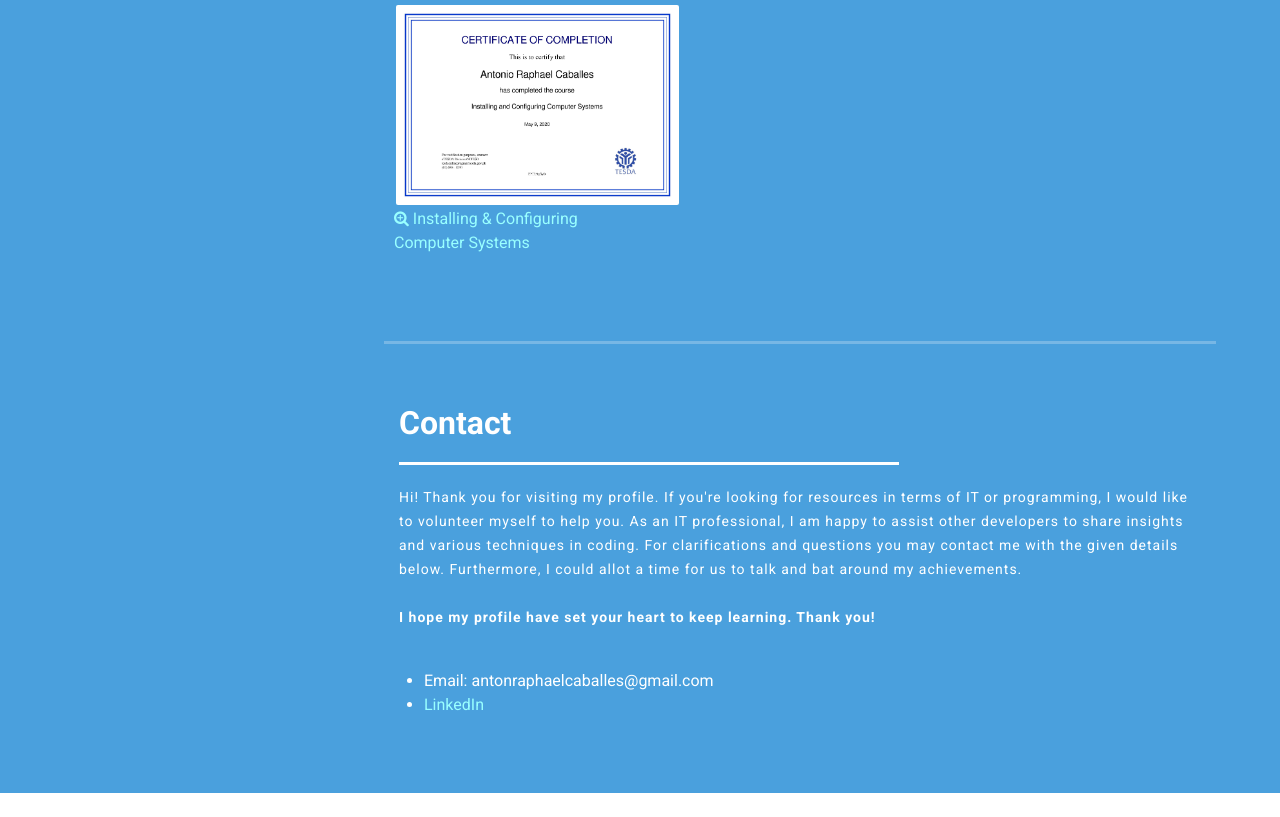
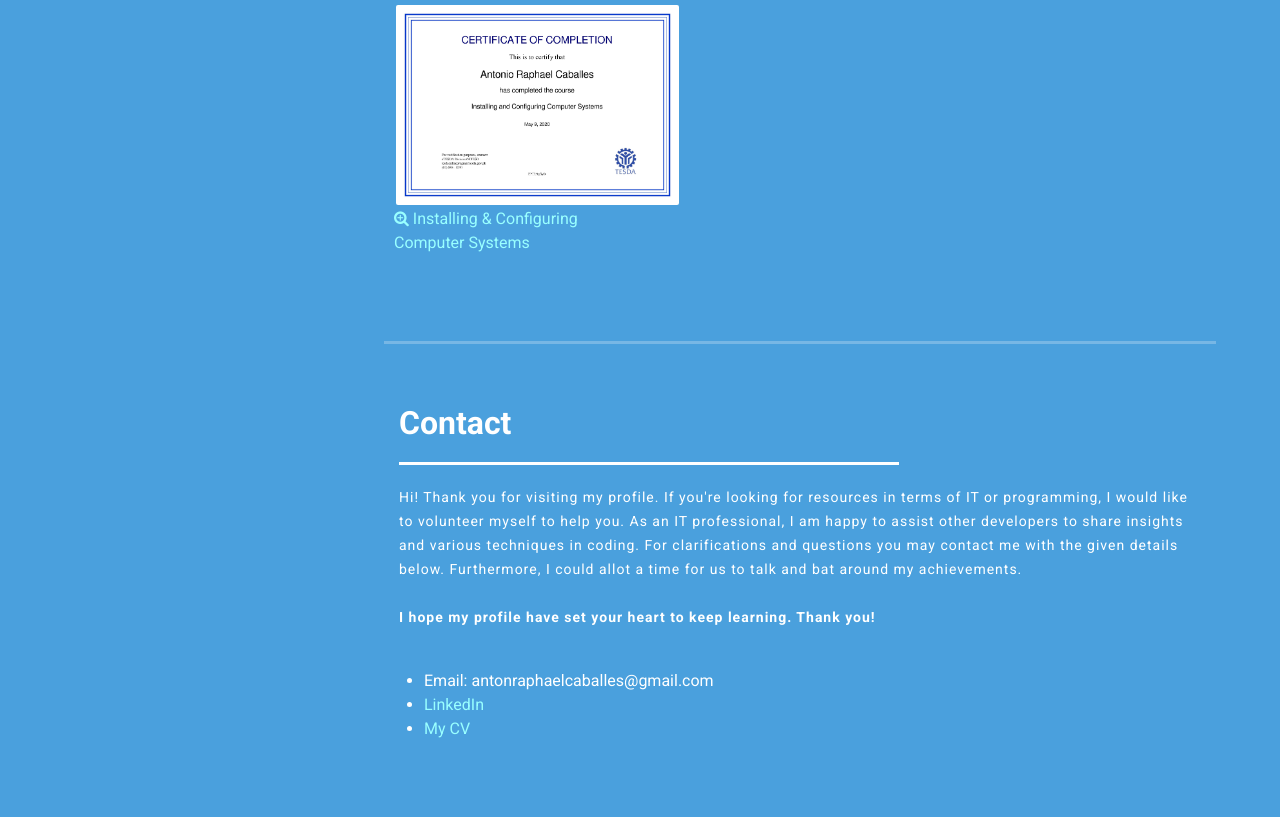
Before and after one commit to arcpac/portfolio, a plain HTML site: page index.html in a window 1280 px wide. Shown: the part 3519-4336 px from the top of the page. Before the commit the page ends 4312 px from the top, so only its background shows below. Drawn offline with Linux system fonts and the light colour scheme.

Commit message:
Add CV link

```diff
--- a/index.html
+++ b/index.html
@@ -321,6 +321,7 @@
             <ul>
               <li> Email: antonraphaelcaballes@gmail.com </li>
               <li> <a href="https://www.linkedin.com/in/antonio-caballes-a44a4a18b/">LinkedIn</a></li>
+              <li> <a href="https://drive.google.com/file/d/1FmZbMF9dytFgeQj5fx_pSXpw4N2j65Qs/view" target="_blank">My CV</a></li>
             </ul>
           </div>
         </div>
```
